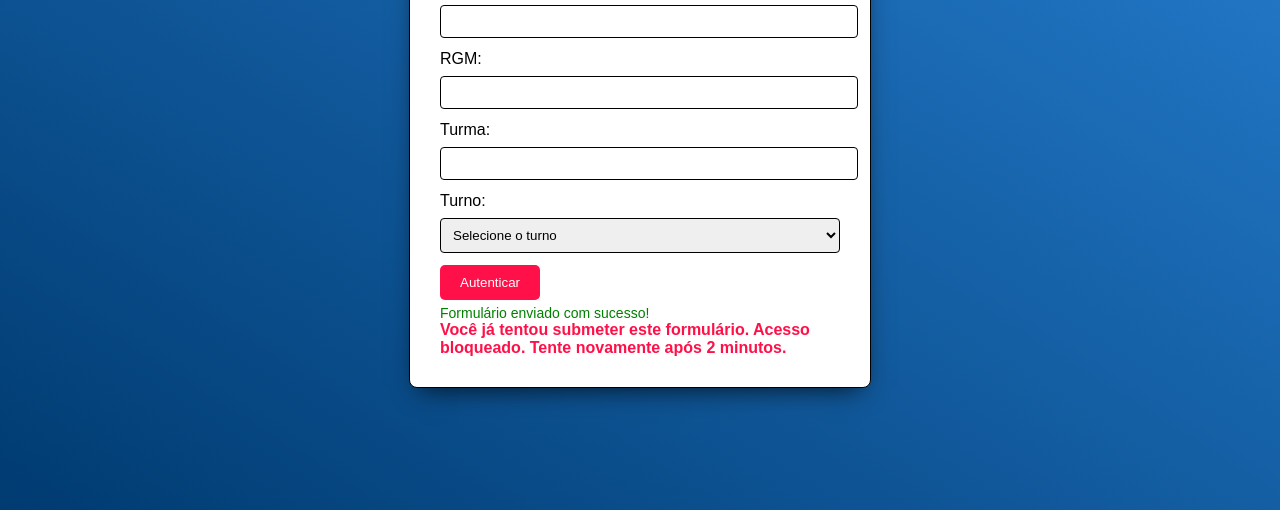
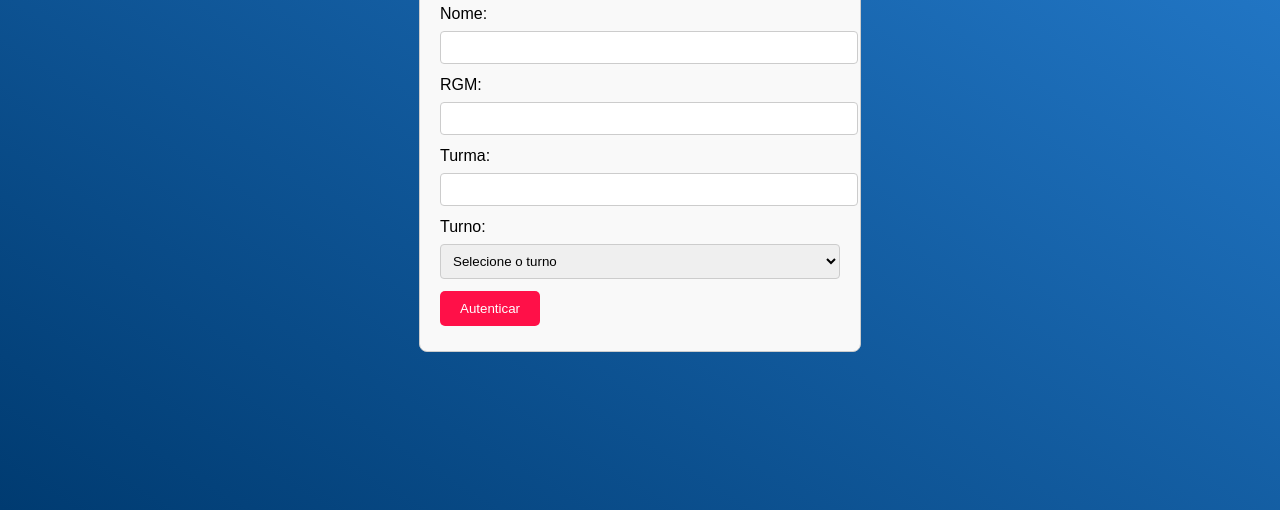
Before and after one commit to nossadan/hackathon-2024, a plain HTML site: page formulario.html in a window 1280 px wide. Shown: the part 290-800 px from the top of the page. Drawn offline with Linux system fonts and the light colour scheme.

Commit message:
Ajuste do CSS do formulario.html
os avisos do form estava aparecendo as mensagens de já respondido ou já autenticado.

```diff
--- a/veterinaria/CSS/form.css
+++ b/veterinaria/CSS/form.css
@@ -1,6 +1,6 @@
-/* Estilos Globais */
+/* Estilos para o formulário */
 body {
-    font-family: "Poppins", sans-serif;
+    font-family: Arial, sans-serif;
     background-image: linear-gradient(to right top, #003B71, #2882d6);
     display: flex;
     justify-content: center;
@@ -12,40 +12,10 @@ body {
 .form-container {
     max-width: 400px;
     margin: 0 auto;
-    padding: 30px;
-    border: 1px solid #000; /* Substituído o cinza por preto */
+    padding: 20px;
+    border: 1px solid #ccc;
     border-radius: 8px;
-    background-color: #fff;
-    box-shadow: 0 10px 25px -10px rgba(0, 0, 0, 0.8);
-}
-
-label {
-    display: block;
-    margin-bottom: 8px;
-    color: #000; /* Ajuste para texto em preto */
-}
-
-input[type="text"], input[type="number"], select {
-    width: 100%;
-    padding: 8px;
-    margin-bottom: 12px;
-    border: 1px solid #000; /* Preto para seguir o tema */
-    border-radius: 4px;
-}
-
-.error {
-    color: #FF1048; /* Alinhado com o botão */
-    font-size: 14px;
-}
-
-.success {
-    color: green;
-    font-size: 14px;
-}
-
-.blocked {
-    color: #FF1048; /* Para seguir o tema */
-    font-weight: bold;
+    background-color: #f9f9f9;
 }
 
 #btnAutenticar{
@@ -57,3 +27,40 @@ input[type="text"], input[type="number"], select {
   cursor: pointer;
   margin-bottom: 5px ;
 }
+
+label {
+    display: block;
+    margin-bottom: 8px;
+}
+
+input[type="text"],
+input[type="number"],
+select {
+    width: 100%;
+    padding: 8px;
+    margin-bottom: 12px;
+    border: 1px solid #ccc;
+    border-radius: 4px;
+}
+
+.error {
+    color: red;
+    font-size: 14px;
+}
+
+.success,
+.blocked,
+.distance-error {
+    font-size: 14px;
+    font-weight: bold;
+    display: none;
+}
+
+.success {
+    color: green;
+}
+
+.blocked,
+.distance-error {
+    color: red;
+}
```
